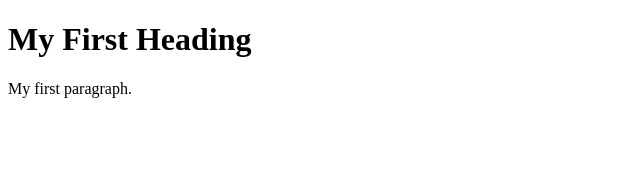
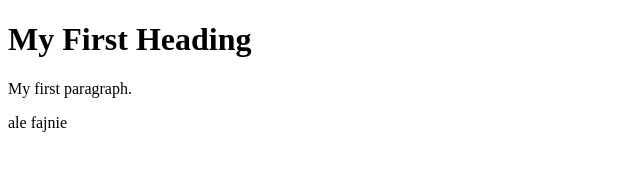
Before and after one commit to Asteliks/html-tutorial, a plain HTML site: page index.html in a window 1280 px wide. Shown: the full height of the page, 0-640 px from the left. Drawn offline with Linux system fonts and the light colour scheme.

Commit message:
added paragraph

```diff
--- a/index.html
+++ b/index.html
@@ -7,5 +7,6 @@
     <body>
         <h1>My First Heading</h1>
         <p>My first paragraph.</p>
+        <p>ale fajnie</p>
     </body>
 </html>
```
